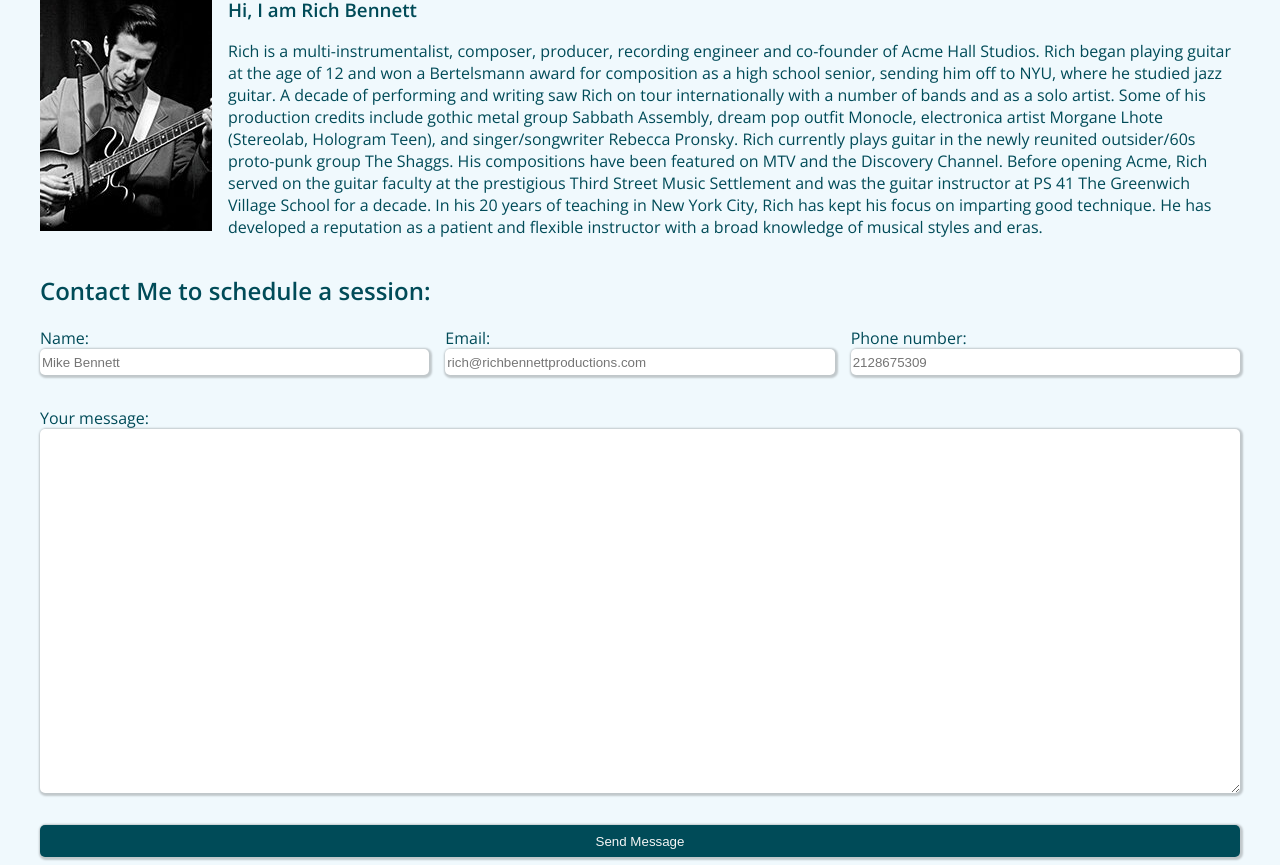
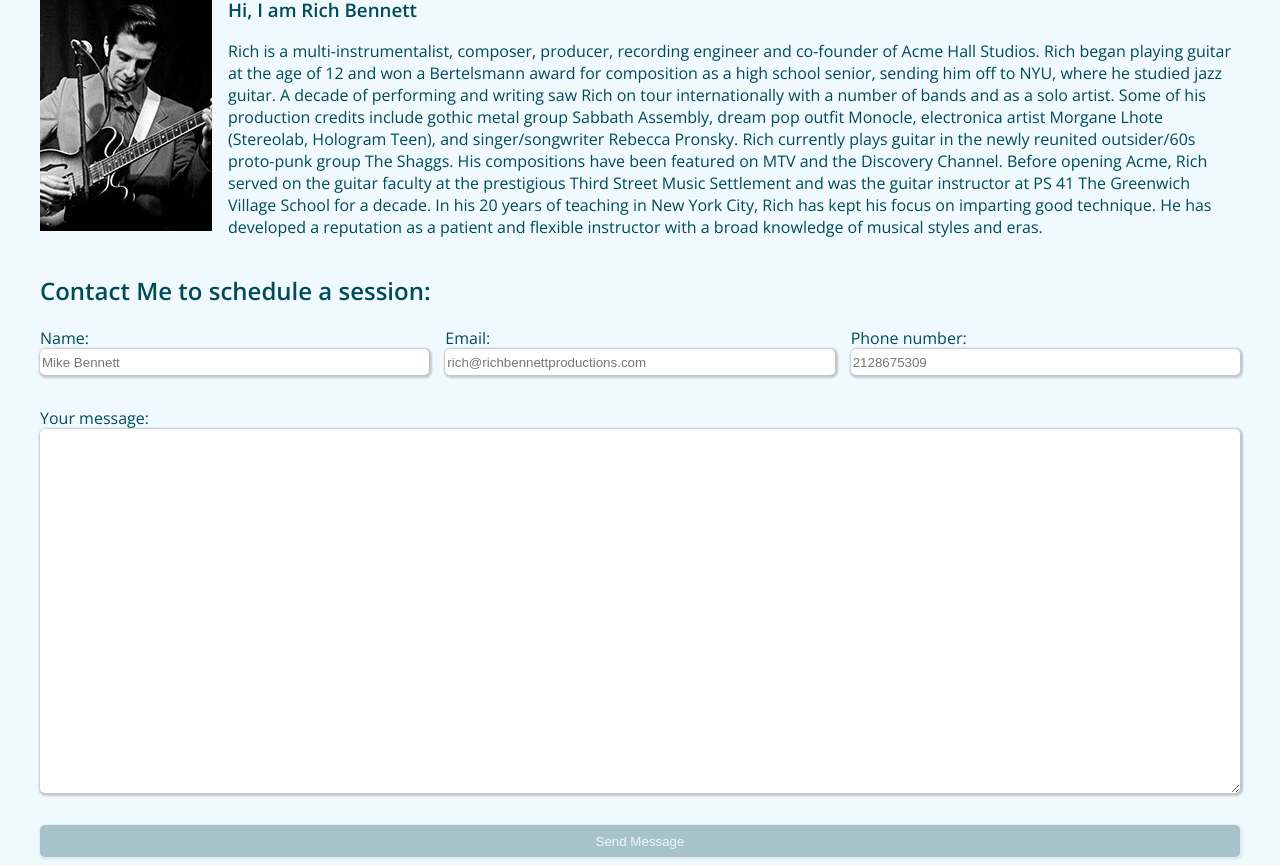
Before and after one commit to mvbennett/richbennett, a Next.js app: page /about in a window 1280 px wide. Shown: the part 101-966 px from the top of the page. Built offline with nearby package versions, Linux system fonts and the light colour scheme; a web font is replaced by a local one.

Commit message:
submit will disable until message is valid

```diff
--- a/components/Form.tsx
+++ b/components/Form.tsx
@@ -1,8 +1,8 @@
-import { useState } from "react";
+import { HtmlHTMLAttributes, useState } from "react";
 
 interface props {
     handleChange: any,
-    handleSubmit: any
+    handleSubmit: any,
   }
 
 
@@ -71,6 +71,7 @@ const Form = ({ handleChange, handleSubmit }:props) => {
   //   }
 
   // }
+
   return (
     <div className="form">
       <h2>
@@ -97,7 +98,7 @@ const Form = ({ handleChange, handleSubmit }:props) => {
             <textarea name="message" id="message" cols={30} rows={20} onChange={handleChange} ></textarea>
           </label>
         </div>
-        <button className="send-btn">
+        <button className='disabled send-btn'>
           Send Message
         </button>
       </form>
--- a/components/FormContainer.tsx
+++ b/components/FormContainer.tsx
@@ -28,7 +28,7 @@ const FormContainer = () => {
 
   const checkEmail = () => {
     const regexp = RegExp(/(\w|\d)*@(\w|\d)*\.(\w|\d)*/)
-    console.log(`email in func: ${regexp.test(message.email)}`);
+    // console.log(`email in func: ${regexp.test(message.email)}`);
     return regexp.test(message.email);
   }
 
@@ -43,7 +43,8 @@ const FormContainer = () => {
 
 
     if (checkName() && checkMessage() && checkEmail() && checkPhone()) {
-      console.log('all valid now!');
+      const disabled = document.querySelector('.disabled');
+      if (disabled !== null) disabled.classList.remove('disabled');
       setValid(true);
     } else {
       setValid(false);
--- a/styles/globals.css
+++ b/styles/globals.css
@@ -465,6 +465,12 @@ textarea {
   border-radius: 5px;
   border: none;
   box-shadow: 1px 1px 2px 2px rgba(0,0,0,0.2);
+  cursor: pointer;
+}
+
+.disabled {
+  opacity: 0.3;
+  cursor: default;
 }
 
 @media screen and (max-width: 500px) {
```
